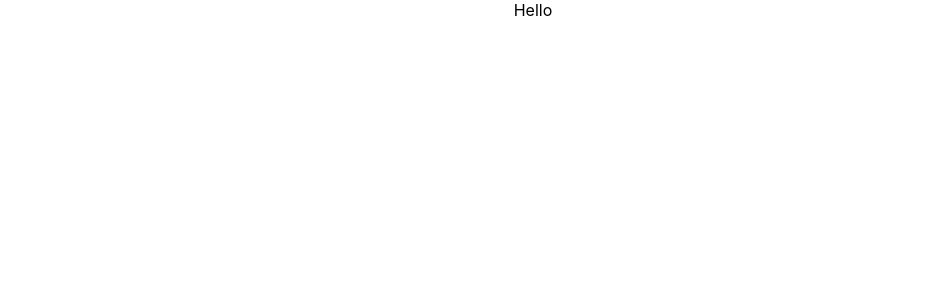
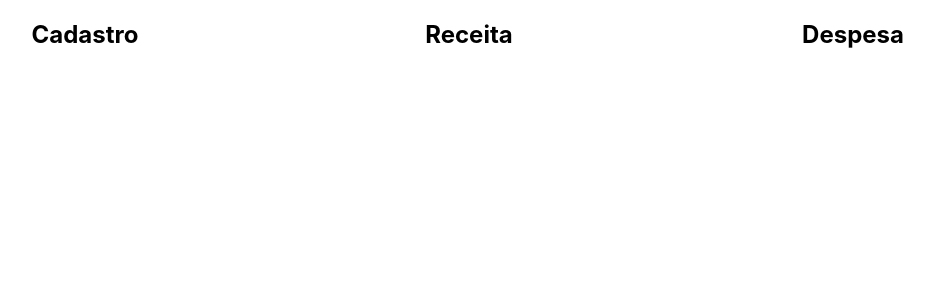
Before and after one commit to AnaJuliaMM/accounting_calculator, a React (Create React App) app: page / in a window 1280 px wide. Shown: the top 300 px of the page, without its empty margins (107-1041 px from the left). Built offline with nearby package versions, Linux system fonts and the light colour scheme.

Commit message:
feat: add sections to register, income and expenses

```diff
--- a/src/App.css
+++ b/src/App.css
@@ -1,38 +1,11 @@
 .App {
+  display: flex;
+  width: 100vw;
+  height: 100%;
   text-align: center;
 }
-
-.App-logo {
-  height: 40vmin;
-  pointer-events: none;
+.section{
+  display: flex;
+  justify-content: center;
+  width: 30%;
 }
-
-@media (prefers-reduced-motion: no-preference) {
-  .App-logo {
-    animation: App-logo-spin infinite 20s linear;
-  }
-}
-
-.App-header {
-  background-color: #282c34;
-  min-height: 100vh;
-  display: flex;
-  flex-direction: column;
-  align-items: center;
-  justify-content: center;
-  font-size: calc(10px + 2vmin);
-  color: white;
-}
-
-.App-link {
-  color: #61dafb;
-}
-
-@keyframes App-logo-spin {
-  from {
-    transform: rotate(0deg);
-  }
-  to {
-    transform: rotate(360deg);
-  }
-}
--- a/src/App.js
+++ b/src/App.js
@@ -1,10 +1,20 @@
-import logo from './logo.svg';
 import './App.css';
 
 function App() {
   return (
     <div className="App">
-      Hello
+      <section className='section record_wrapper'>
+      <h1>Cadastro</h1>
+
+      </section>
+      <section className='section income_wrapper'>
+      <h1>Receita</h1>
+
+      </section>
+      <section className='section expense_wrapper'>
+      <h1>Despesa</h1>
+
+      </section>
     </div>
   );
 }
```
